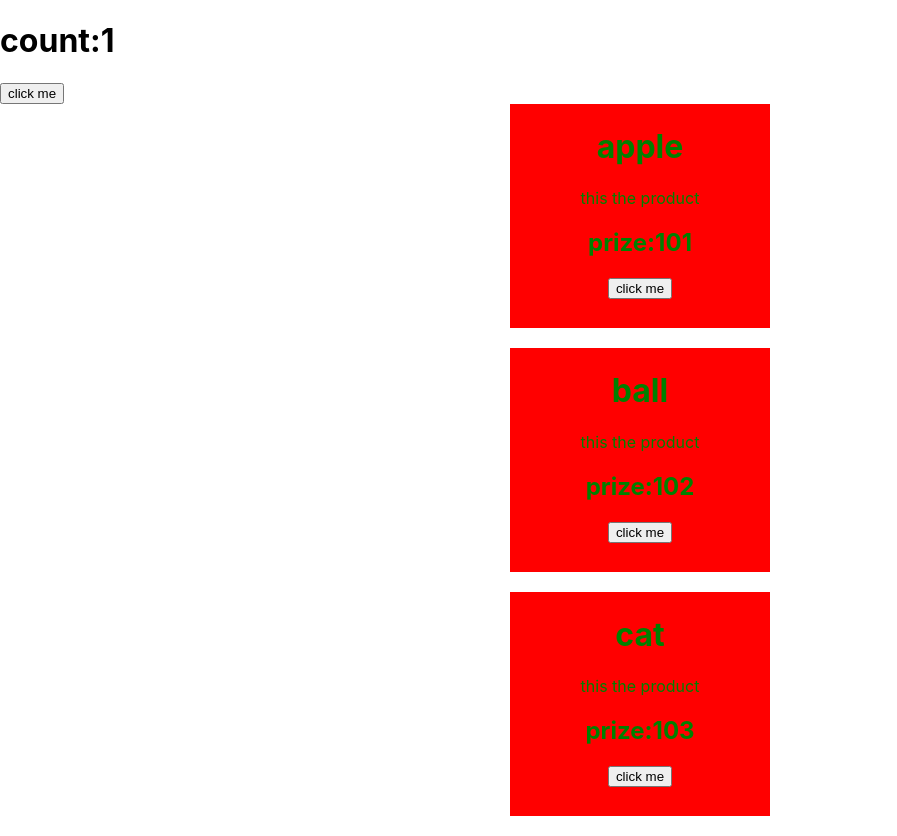
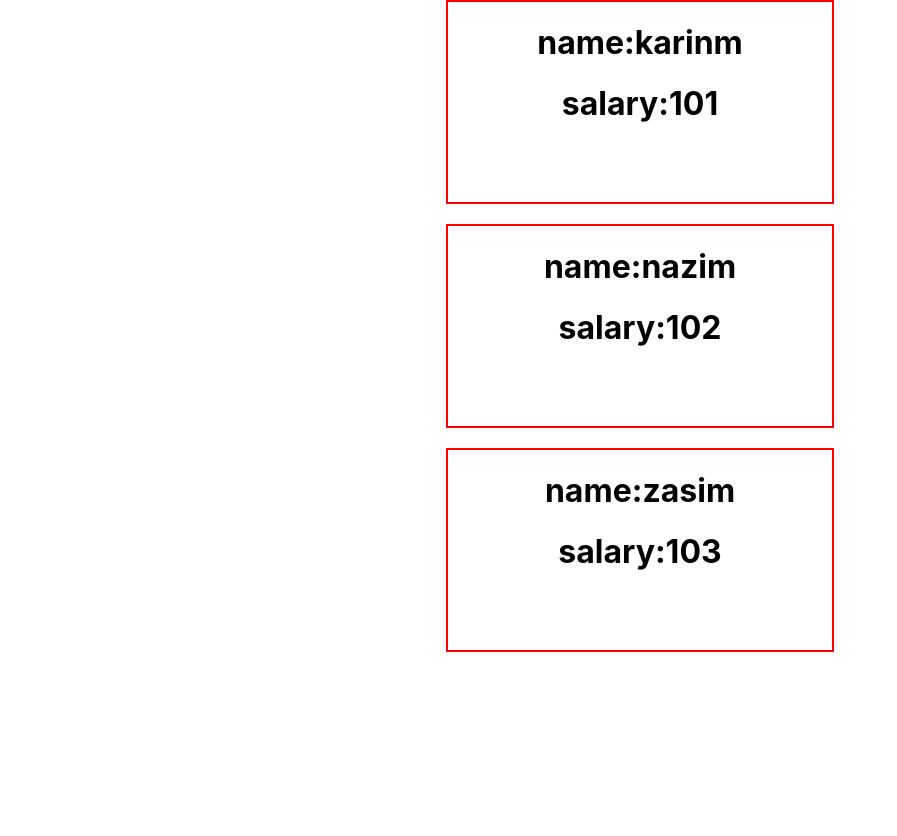
Before and after one commit to dipto01911/react-core, a React (Create React App) app in the folder my-app/: page / in a window 1280 px wide. Shown: the whole page, without its empty margins (0-897 px from the left). After the commit the page ends 800 px from the top, so only its background shows below. Built offline with nearby package versions, Linux system fonts and the light colour scheme.

Commit message:
first commit

```diff
--- a/my-app/src/App.js
+++ b/my-app/src/App.js
@@ -1,82 +1,33 @@
 import React,{ useEffect, useState } from "react";
+
 
 function Person(props){
   let t={
-    height:'220px',
-    width:'20%',
-    backgroundColor:'red',
+    height:'200px',
+    width:'30%',
     border:'2px solid red',
     margin:'0 auto',
-    color:'green',
     textAlign:'center',
     marginBottom:'20px',
   }
-
-
   return(
-
-
-   <div style={t}>
-    <h1>{props.head}</h1>
-   <p>this the product </p>
-   <h2>prize:{props.prize}</h2>
-   <button onClick>click me</button>
+    <div style={t}>
+      <h1>name:{props.nam} </h1>
+      <h1>salary:{props.sal} </h1>
     </div>
   )
 }
-function Counter(){
-  const[count,setcount]=useState(1);
-const increase=()=>{
-  let newcount =count+1;
-  setcount(newcount);
-}
-return(
-  <div>
-    <h1>count:{count}</h1>
-    <button onClick={increase}>click me</button>
-  </div>
-)
-}
-// function User(){
-//   const[user,setuser]=useEffect([]);
-//   fetch('https://jsonplaceholder.typicode.com/users')
-//   .then(res =>res.json())
-//   .then(data => console.log(data));
-// return(
-//   <div>
-//     <p>hello </p>
-//   </div>
-// )
-// }
-//  function User(){
-//   const[user, setuser]=useEffect([]);
-//   useEffect(() => {
-//   fetch('https://jsonplaceholder.typicode.com/users')
-//   .then(res =>res.json())
-//   .then(data => setuser(data));
-//   })
-//   return(
-//     <div>
-//       <h3>number of user:{user.length}</h3>
-//       <ul>
-//         {
-//           user.map(x => <li>{x.name}</li>)
-//         }
-//       </ul>
-//     </div>
-//   )
-//  }
 
 function App() {
-let t=[{nam:'apple',price:'101'},{nam:'ball',price:'102'},{nam:'cat',price:'103'}]
-  return (
+  let ara=[{name:'karinm',roll:'101'},{name:'nazim',roll:'102'},{name:'zasim',roll:'103'}];
+
+return (
     <div className="App">
       <header className="App-header">
+       <Person nam={ara[0].name} sal={ara[0].roll}></Person>
+       <Person nam={ara[1].name} sal={ara[1].roll}></Person>
+       <Person nam={ara[2].name} sal={ara[2].roll}></Person>
 
-       <Counter></Counter>
-        <Person head={t[0].nam} prize={t[0].price}></Person>
-        <Person head={t[1].nam} prize={t[1].price}></Person>
-        <Person head={t[2].nam} prize={t[2].price}></Person>
           </header>
     </div>
   );
```
Also changed, not shown: 1 other file (tests, documents, lock files or other folders).
